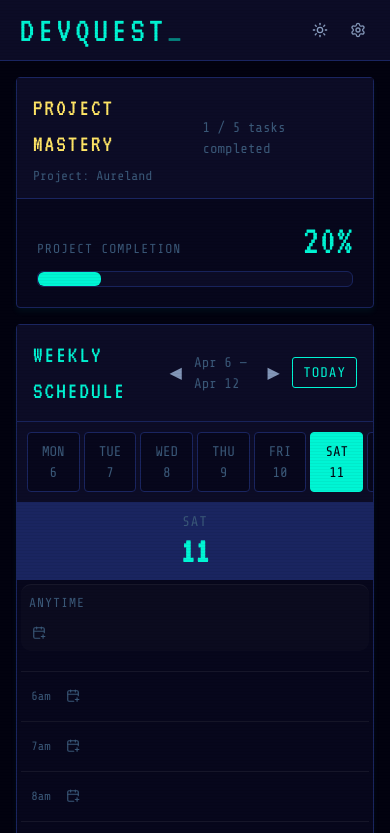
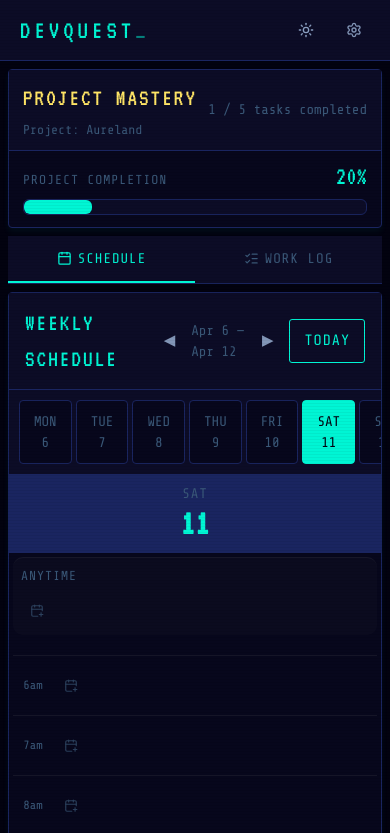
Before and after one commit to leeashlee/Devquest, a plain HTML site: page index.html in a window 390 px wide. Shown: the top 833 px of the page. Drawn offline with nearby package versions, Linux system fonts and the light colour scheme.

Commit message:
Mobile UI improvement

```diff
--- a/css/base.css
+++ b/css/base.css
@@ -219,18 +219,103 @@ body[data-theme="cyber"][data-mode="night"]::after {
   overflow-y:    auto;
 }
 
-/* ── Mobile Overrides ── */
-@media (max-width: 768px) {
-  /* Force task action buttons to be visible on mobile */
-  .task-row .task-action-btn {
-    opacity: 1 !important;
-    visibility: visible !important;
-    display: inline-flex !important;
+/* ════════════════════════════════════════
+   MOBILE — Overrides for small screens
+   ════════════════════════════════════════ */
+
+/* ── Mobile tab bar — schedule / work log switcher ── */
+.mobile-tab-bar {
+  display:  none; /* hidden on desktop */
+  gap:      0;
+  position: sticky;
+  top:      60px;  /* sit below the header */
+  z-index:  40;
+  background: var(--surf2);
+  border-bottom: 1px solid var(--border);
+}
+
+.mobile-tab {
+  flex:            1;
+  display:         flex;
+  align-items:     center;
+  justify-content: center;
+  gap:             6px;
+  padding:         12px 8px;
+  background:      transparent;
+  border:          none;
+  border-bottom:   2px solid transparent;
+  color:           var(--dim);
+  font-family:     var(--font-mono);
+  font-size:       var(--text-md);
+  letter-spacing:  var(--ls-tight);
+  cursor:          pointer;
+  transition:      color .15s, border-color .15s;
+}
+
+.mobile-tab.active {
+  color:        var(--c1);
+  border-color: var(--c1);
+}
+
+/* Panel hidden on mobile when its tab isn't active */
+.mobile-hidden {
+  display: none !important;
+}
+
+@media (max-width: 900px) {
+  /* Show the tab bar */
+  .mobile-tab-bar {
+    display: flex;
   }
 
-  /* Optional: Increase hit area for easier tapping on mobile */
-  .task-row .icon-btn {
-    width: 36px;
-    height: 36px;
+  /* Header: smaller wordmark, less padding */
+  .type-wordmark {
+    font-size: var(--text-d-lg) !important;
+  }
+
+  /* Progress panel: compact layout, smaller % number */
+  .type-big-pct {
+    font-size: var(--text-d-lg) !important;
+  }
+
+  /* Bigger touch targets for all buttons */
+  .btn {
+    padding:     8px 14px;
+    font-size:   var(--text-ui);
+    min-height:  44px;
+  }
+
+  .btn-ghost {
+    min-height: 44px;
+    padding:    8px;
+  }
+
+  .icon-btn {
+    width:  44px;
+    height: 44px;
+  }
+
+  /* Task action buttons always visible on mobile */
+  .task-action-btn {
+    opacity: .7 !important;
+  }
+
+  /* Larger priority dot on mobile */
+  .task-row .priority-dot {
+    width:  14px !important;
+    height: 14px !important;
+  }
+
+  /* Task row: bigger, easier to tap */
+  .task-row {
+    padding:    12px 14px 12px 20px;
+    min-height: 52px;
+    gap:        12px;
+  }
+
+  /* Checkbox: bigger tap target */
+  .task-row input[type="checkbox"] {
+    width:  20px !important;
+    height: 20px !important;
   }
 }
--- a/css/calendar.css
+++ b/css/calendar.css
@@ -323,23 +323,21 @@
   }
 
   .day-col {
-    display: none;
-    border-right: none;
+    display:       none;
+    border-right:  none;
     border-bottom: 1px solid var(--border);
   }
 
   .day-col.mobile-active {
-    display: flex;
+    display:    flex;
     min-height: 300px;
   }
 
-  .mobile-day-picker {
-    display: flex;
-  }
+  .mobile-day-picker { display: flex; }
 
-  /* Larger labels on mobile so they're readable at a glance */
+  /* Larger labels */
   .day-name {
-    font-size: var(--text-md);
+    font-size:      var(--text-md);
     letter-spacing: var(--ls-tight);
   }
 
@@ -347,8 +345,29 @@
     font-size: var(--text-d-xl);
   }
 
+  /* Bigger touch-friendly day picker buttons */
   .mob-day-btn {
-    font-size: var(--text-md);
-    padding: 8px 14px;
+    font-size:  var(--text-md);
+    padding:    10px 14px;
+    min-height: 44px;
+  }
+
+  /* Taller hour rows for easier tap */
+  .hour-row {
+    height:     60px;
+    min-height: 60px;
+  }
+
+  /* Add-event button always visible and bigger on mobile */
+  .slot-add-btn {
+    opacity: .7;
+    width:   32px;
+    height:  32px;
+  }
+
+  /* Anytime chips more comfortable to read */
+  .ev-chip {
+    padding:    6px 8px;
+    min-height: 36px;
   }
 }
--- a/css/layout.css
+++ b/css/layout.css
@@ -33,5 +33,21 @@ main, .bottom-split, .panel {
 @media (max-width: 900px) {
   .bottom-split {
     grid-template-columns: 1fr;
+    gap: 0; /* no gap — tab bar handles separation */
+  }
+
+  /* Progress panel more compact on mobile */
+  .top-row .ph {
+    padding: 10px 14px;
+  }
+
+  .top-row > div[style] {
+    padding: 12px 14px !important;
+  }
+
+  /* App container tighter on mobile */
+  .app-container {
+    gap:     8px;
+    padding: 8px;
   }
 }
--- a/index.html
+++ b/index.html
@@ -67,11 +67,25 @@
       </div>
     </section>
 
+    <!-- Mobile tab switcher — only visible on small screens -->
+    <div class="mobile-tab-bar" id="mobileTabBar">
+      <button class="mobile-tab active" id="tab-schedule"
+        onclick="setMobileTab('schedule')">
+        <i data-lucide="calendar" style="width:15px;height:15px;"></i>
+        SCHEDULE
+      </button>
+      <button class="mobile-tab" id="tab-worklog"
+        onclick="setMobileTab('worklog')">
+        <i data-lucide="list-checks" style="width:15px;height:15px;"></i>
+        WORK LOG
+      </button>
+    </div>
+
     <!-- Bottom: calendar + work log -->
     <div class="bottom-split">
 
       <!-- Calendar -->
-      <section class="panel" style="display:flex; flex-direction:column;">
+      <section class="panel" id="panel-schedule" style="display:flex; flex-direction:column;">
         <div class="ph">
           <span class="vt teal ph-title">WEEKLY SCHEDULE</span>
           <div style="display:flex; align-items:center; gap:10px;">
@@ -86,7 +100,7 @@
       </section>
 
       <!-- Work log / tasks -->
-      <section class="panel" style="display:flex; flex-direction:column;">
+      <section class="panel" id="panel-worklog" style="display:flex; flex-direction:column;">
         <div class="ph">
           <span class="vt pink ph-title">WORK LOG</span>
           <button class="btn" style="color:var(--c2); border-color:var(--c2);" onclick="openAddProject()">+
--- a/js/actions.js
+++ b/js/actions.js
@@ -24,6 +24,15 @@ function nextWeek() { S.weekStart = addDays(S.weekStart, 7); render(); }
 function goToday() { S.weekStart = getMonday(new Date()); render(); }
 
 function setMobileDay(idx) { activeMobileDay = idx; renderCalendar(); }
+
+// ── Mobile tab switcher (schedule ↔ work log) ────────────
+function setMobileTab(tab) {
+  document.getElementById('tab-schedule').classList.toggle('active', tab === 'schedule');
+  document.getElementById('tab-worklog').classList.toggle('active', tab === 'worklog');
+  document.getElementById('panel-schedule').classList.toggle('mobile-hidden', tab !== 'schedule');
+  document.getElementById('panel-worklog').classList.toggle('mobile-hidden', tab !== 'worklog');
+}
+
 
 // ── Project collapse / selection ─────────────────────────
 function toggleProj(id) {
```
